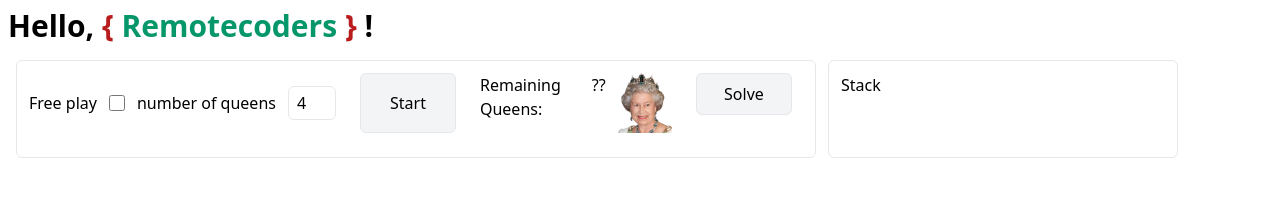
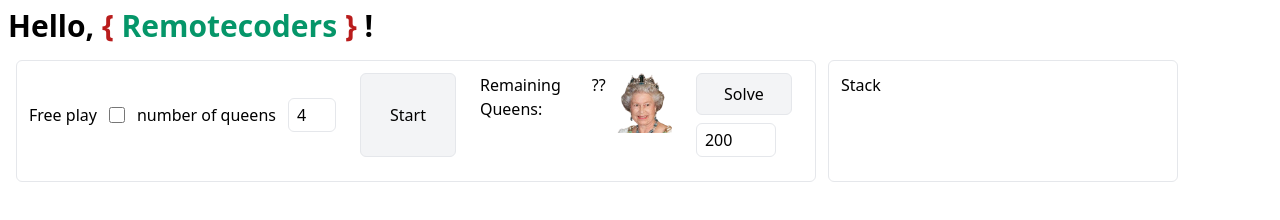
Before and after one commit to JimmyAG/backtracking_example, a website with bundled scripts: page src/index.html in a window 1280 px wide. Built offline with nearby package versions, Linux system fonts and the light colour scheme.

Commit message:
Added delay input to the solve button

```diff
--- a/src/index.html
+++ b/src/index.html
@@ -56,19 +56,33 @@
                 src="./q.png"
               />
             </div>
-            <div>
+            <div class="flex flex-col gap-2">
               <button
                 class="border rounded-md p-2 bg-gray-100 w-24"
                 id="solve-button"
               >
                 Solve
               </button>
+              <input
+                id="delay"
+                class="w-20 border py-1 pl-2 pr-1 rounded-md"
+                type="number"
+                value="200"
+              />
             </div>
           </div>
           <div id="chess-board" class="mt-3 w-fit"></div>
         </div>
+
+        <!-- id="stack" -->
         <!-- Stack -->
-        <div class="stack-panel flex flex-col border rounded-md p-3">Stack</div>
+        <div class="stack-panel flex flex-col border rounded-md p-3 gap-2">
+          Stack
+          <div
+            id="stack"
+            class="flex flex-col-reverse gap-2 overflow-y-auto"
+          ></div>
+        </div>
       </div>
     </div>
     <script src="../dist/main.js"></script>
```
